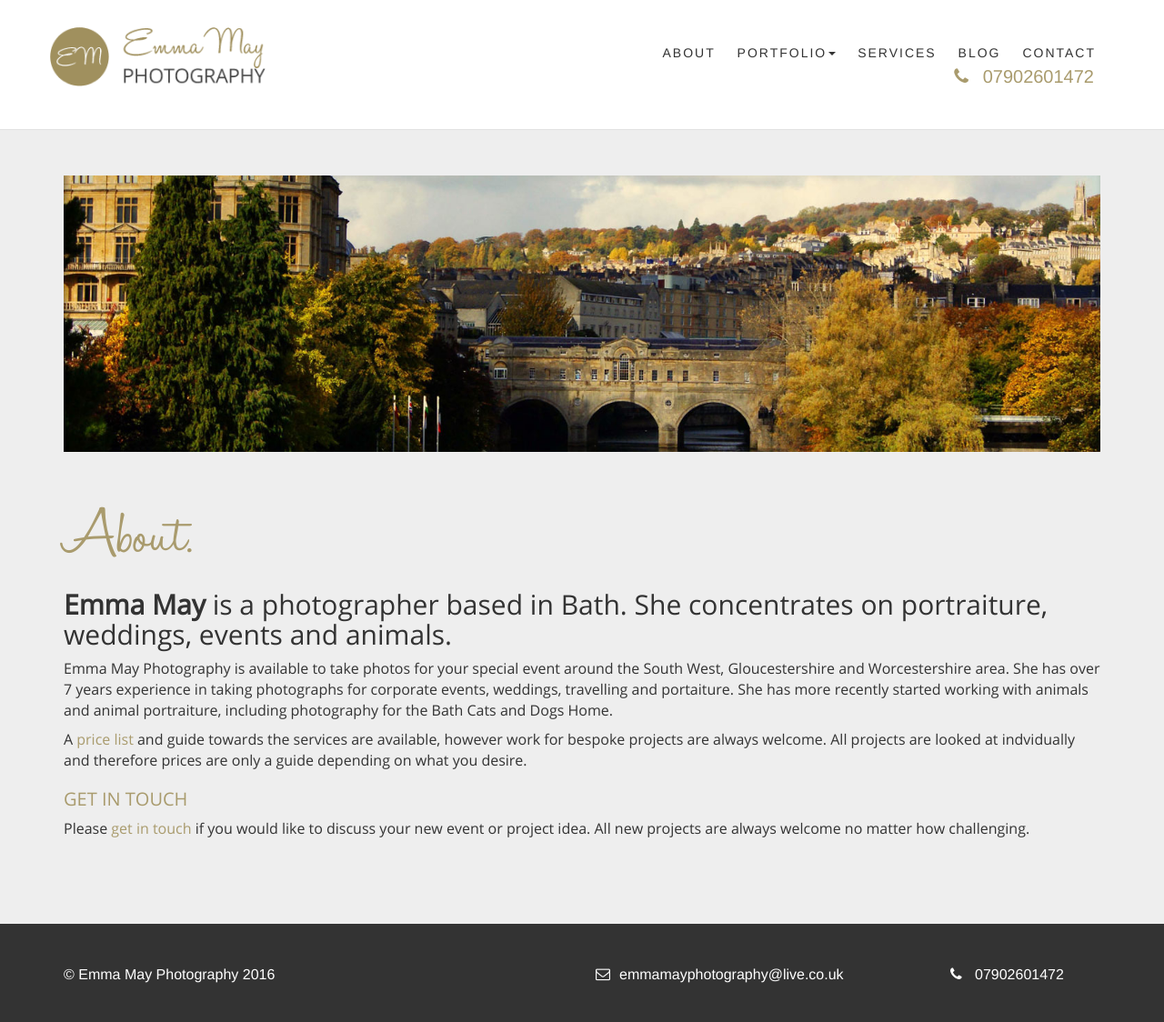
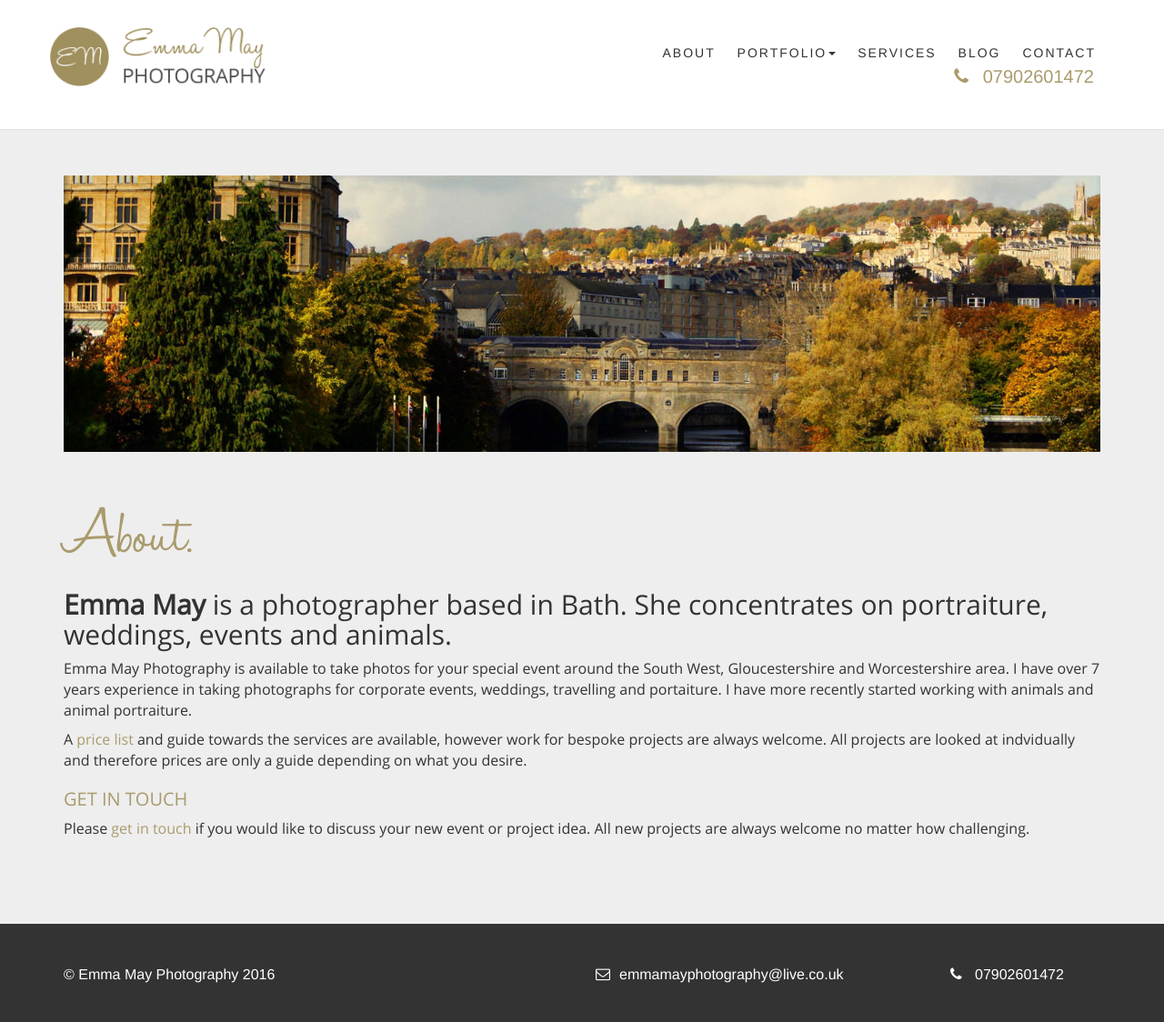
Before and after one commit to lilrooness/franhaines.github.io, a Jekyll site: the page built from about.md, in a window 1280 px wide. Shown: the whole page at 91% size. Built offline with Jekyll 4.4.1, drawn with Linux system fonts in a browser that asks for light colours.

Commit message:
updated description

```diff
--- a/about.md
+++ b/about.md
@@ -12,7 +12,7 @@
 
 ## **Emma May** is a photographer based in Bath. She concentrates on portraiture, weddings, events and animals.
 
-Emma May Photography is available to take photos for your special event around the South West, Gloucestershire and Worcestershire area. She has over 7 years experience in taking photographs for corporate events, weddings, travelling and portaiture. She has more recently started working with animals and animal portraiture, including photography for the Bath Cats and Dogs Home.
+Emma May Photography is available to take photos for your special event around the South West, Gloucestershire and Worcestershire area. I have over 7 years experience in taking photographs for corporate events, weddings, travelling and portaiture. I have more recently started working with animals and animal portraiture.
 
 A [price list](/services) and guide towards the services are available, however work for bespoke projects are always welcome. All projects are looked at indvidually and therefore prices are only a guide depending on what you desire.
 
```
